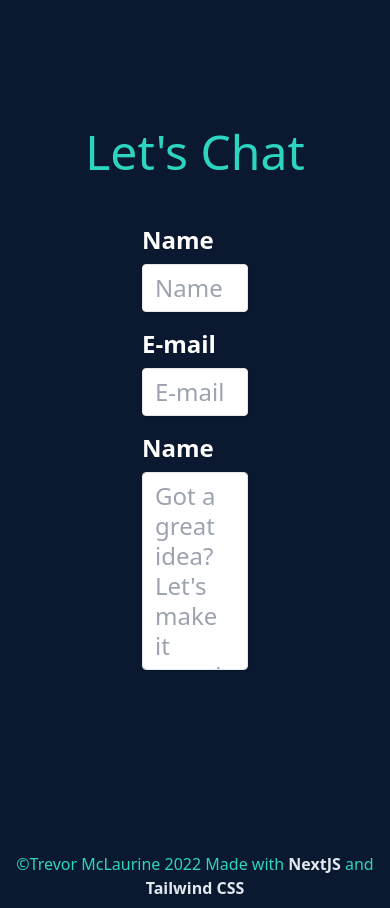
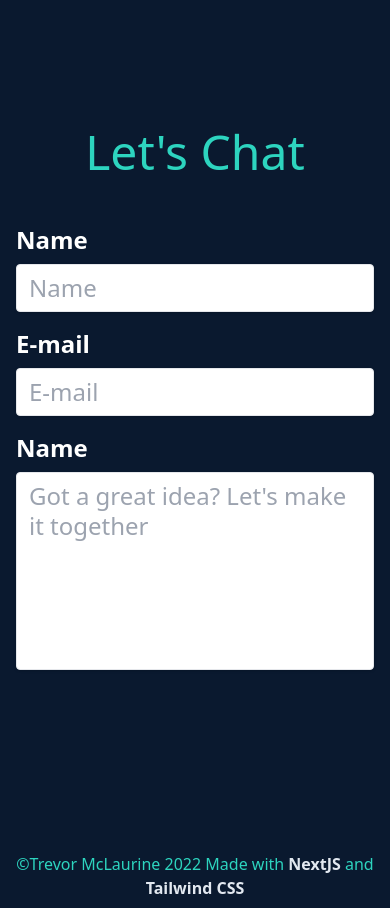
Before and after one commit to Tactenator/newportfolio-1, a Next.js app: page /contact in a window 390 px wide. Built offline with nearby package versions, Linux system fonts and the light colour scheme.

Commit message:
fixed contact

```diff
--- a/pages/contact.js
+++ b/pages/contact.js
@@ -4,7 +4,7 @@ const Contact = () => {
             <div className="w-3/5 mr-auto ml-auto mt-32 text-center text-5xl text-teal-400">
                 <h1>Let&apos;s Chat</h1>
             </div>
-            <div className="w-3/5 mt-12 pr-16 pl-16 text-center text-2xl text-slate-100 flex">
+            <div className="w-5/5 mt-12 pr-4 pl-4 text-center text-2xl text-slate-100 flex sm:w-3/5 sm:pl-16 sm:pr-16">
                 <form className="mr-auto ml-auto">
                     <div className="mb-4">
                         <label class="block text-white text-2xl font-bold mb-2 text-left" for="name">
```
